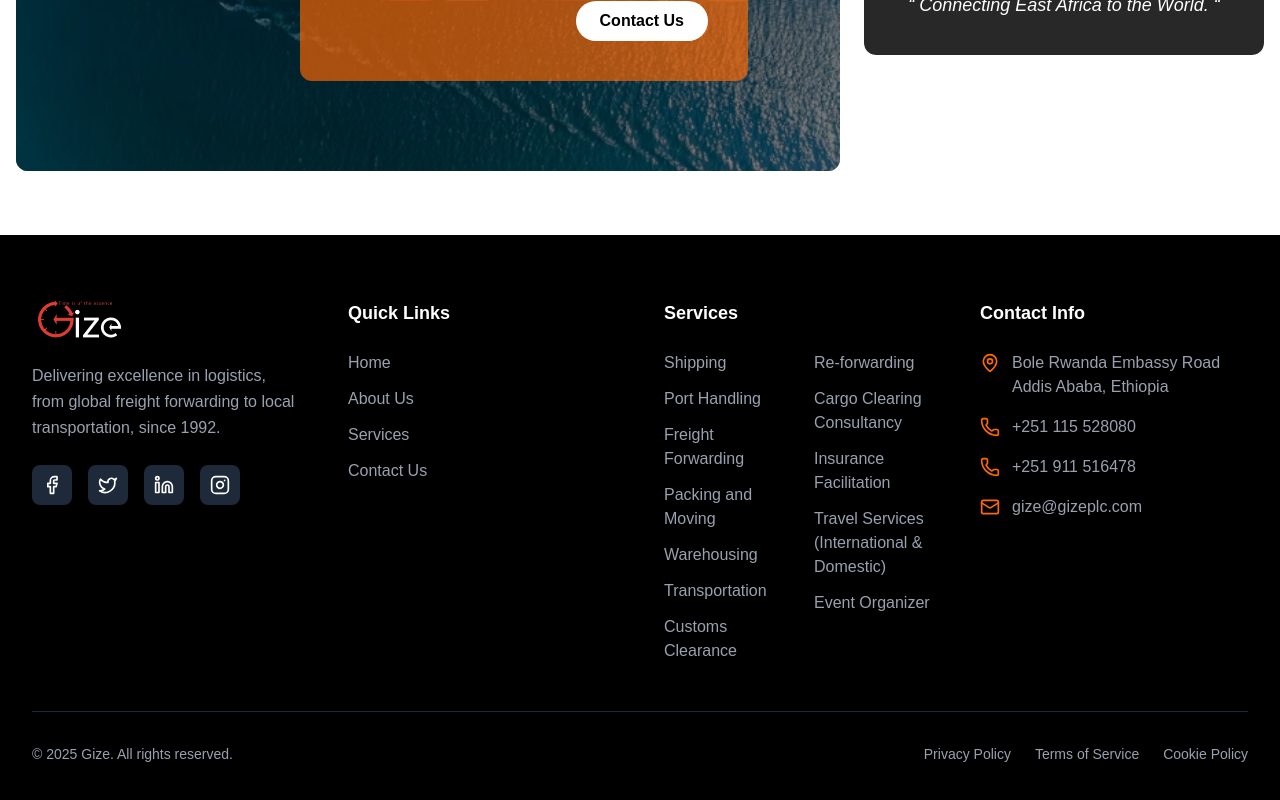
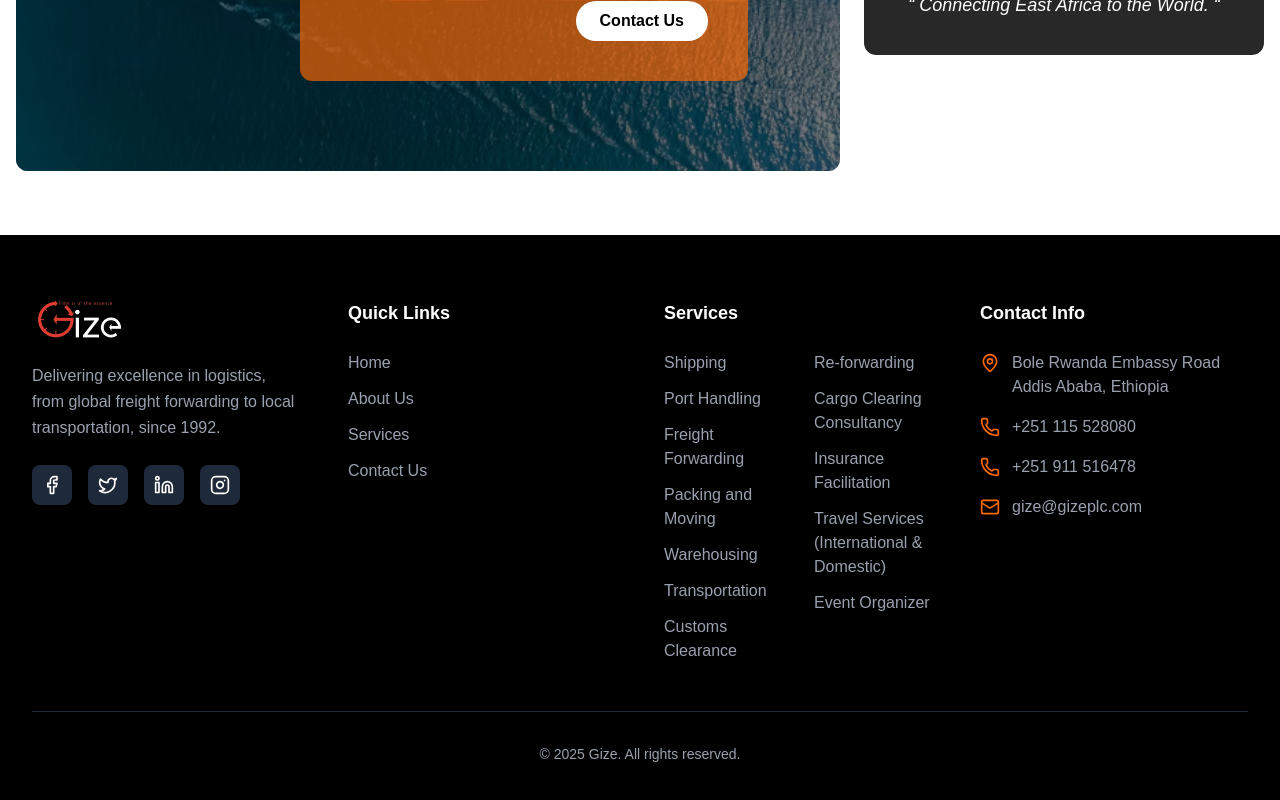
Before and after one commit to code-farmer-VII/GizePLC, a Next.js app: page /about in a window 1280 px wide. Shown: the part 2741-3541 px from the top of the page. Built offline with nearby package versions, Linux system fonts and the light colour scheme; grey boxes are pictures that could not be loaded.

Commit message:
I change the footer texts and posistions and also i made a learn more button to redirect to the about page

```diff
--- a/src/component/Home/About.tsx
+++ b/src/component/Home/About.tsx
@@ -2,6 +2,7 @@
 import { motion } from "framer-motion";
 import Image from "next/image";
 import truckImage from "../../Asset/Image/giza.png";
+import Link from "next/link";
 
 export default function AboutSection() {
   return (
@@ -32,10 +33,11 @@ export default function AboutSection() {
           solutions, ensuring every shipment arrives on time, every time.
         </motion.p>
 
+        <Link href="/about" passHref>
           <motion.button
             whileHover={{ scale: 1.05 }}
             whileTap={{ scale: 0.95 }}
-          className="bg-orange-500 hover:bg-orange-600 text-white font-semibold px-6 py-3 rounded-full transition"
+            className="bg-orange-500 hover:bg-orange-600 text-white font-semibold px-6 py-3 rounded-full transition cursor-pointer"
             initial={{ opacity: 0, x: -80 }}
             whileInView={{ opacity: 1, x: 0 }}
             transition={{ duration: 0.8, ease: "easeOut", delay: 0.6 }}
@@ -43,6 +45,7 @@ export default function AboutSection() {
           >
             Learn More
           </motion.button>
+        </Link>
       </div>
 
       {/* Right Side - Image */}
--- a/src/component/Home/Footer.tsx
+++ b/src/component/Home/Footer.tsx
@@ -83,15 +83,8 @@ export default function Footer() {
           </div>
 
           <div className="border-t border-gray-800 pt-8">
-            <div className="flex flex-col md:flex-row justify-between items-center space-y-4 md:space-y-0">
-              <p className="text-gray-400 text-sm">
-                &copy; 2025 Gize. All rights reserved.
-              </p>
-              <div className="flex space-x-6">
-                <a href="#" className="text-gray-400 hover:text-orange-500 text-sm transition-colors">Privacy Policy</a>
-                <a href="#" className="text-gray-400 hover:text-orange-500 text-sm transition-colors">Terms of Service</a>
-                <a href="#" className="text-gray-400 hover:text-orange-500 text-sm transition-colors">Cookie Policy</a>
-              </div>
+            <div className="text-center">
+              <p className="text-gray-400 text-sm">&copy; 2025 Gize. All rights reserved.</p>
             </div>
           </div>
         </div>
```
Lines whose indentation alone changed are shown as unchanged.
